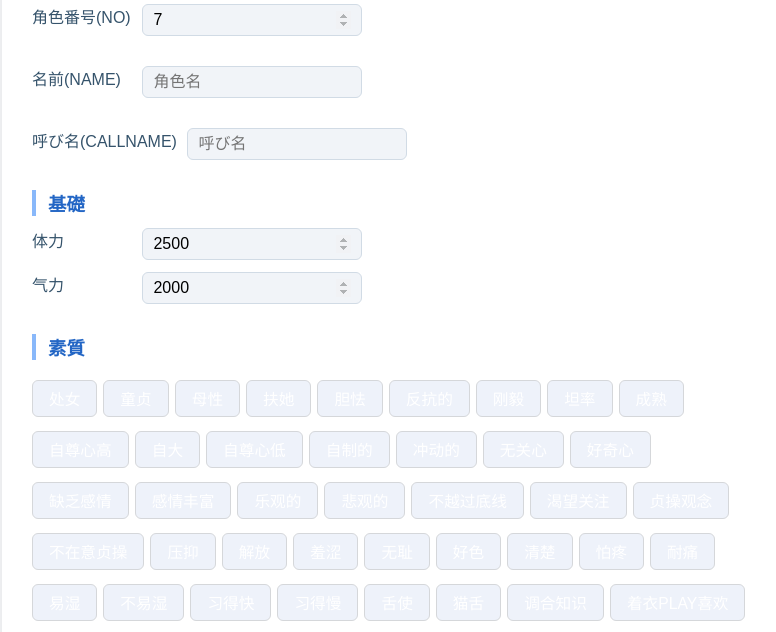
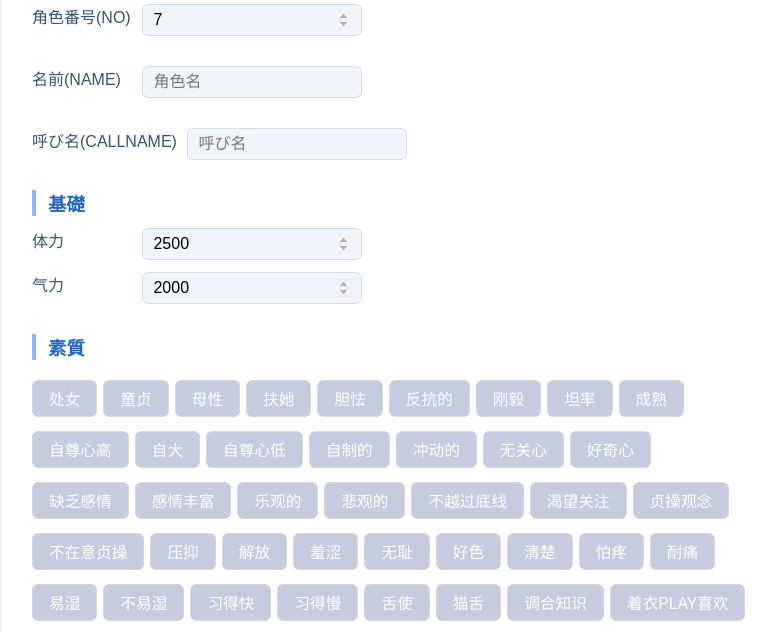
Before and after one commit to coaco120/eraMujica_csvgen, a plain HTML site: page index.html in a window 1280 px wide. Shown: the part 128-760 px from the top of the page, without its empty margins (248-1024 px from the left). Drawn offline with Linux system fonts and the light colour scheme.

Commit message:
Update style.css

```diff
--- a/style.css
+++ b/style.css
@@ -65,7 +65,7 @@ input[type="text"]:focus, input[type="number"]:focus, select:focus {
 }
 .talentBtn {
     border: 1px solid #d5d7da;
-    background: #eef2fa;
+    background: #c6ccde;
     border-radius: 6px;
     padding: 6px 16px;
     font-size: 0.98em;
```
